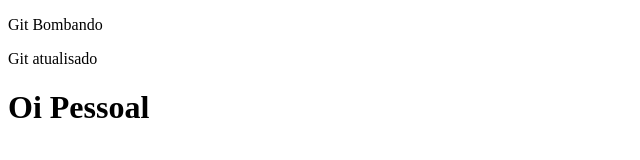
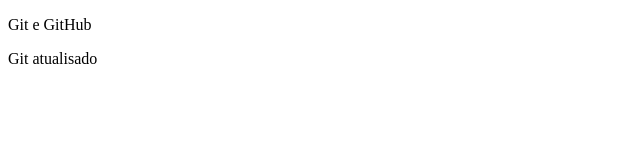
Before and after one commit to Alessandro-140/gitnovo19, a plain HTML site: page index.html in a window 1280 px wide. Shown: the whole page, without its empty margins (0-640 px from the left). Drawn offline with Linux system fonts and the light colour scheme.

Commit message:
Update index.html

```diff
--- a/index.html
+++ b/index.html
@@ -7,8 +7,8 @@
     <title>Git GitHub</title>
 </head>
 <body>
-    <p>Git Bombando</p>
+    <p>Git e GitHub</p>
     <p>Git atualisado</p>
-    <h1> Oi Pessoal</h1>
+
 </body>
 </html>
```
